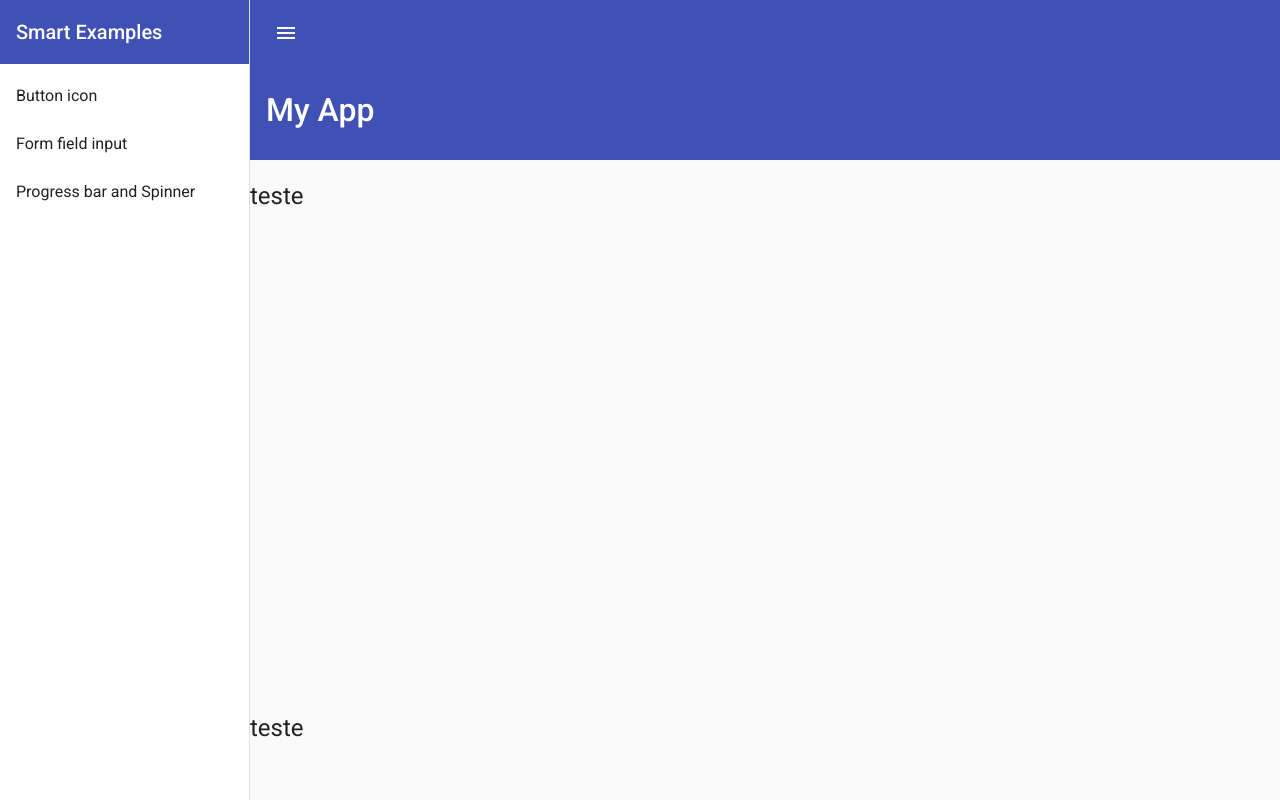
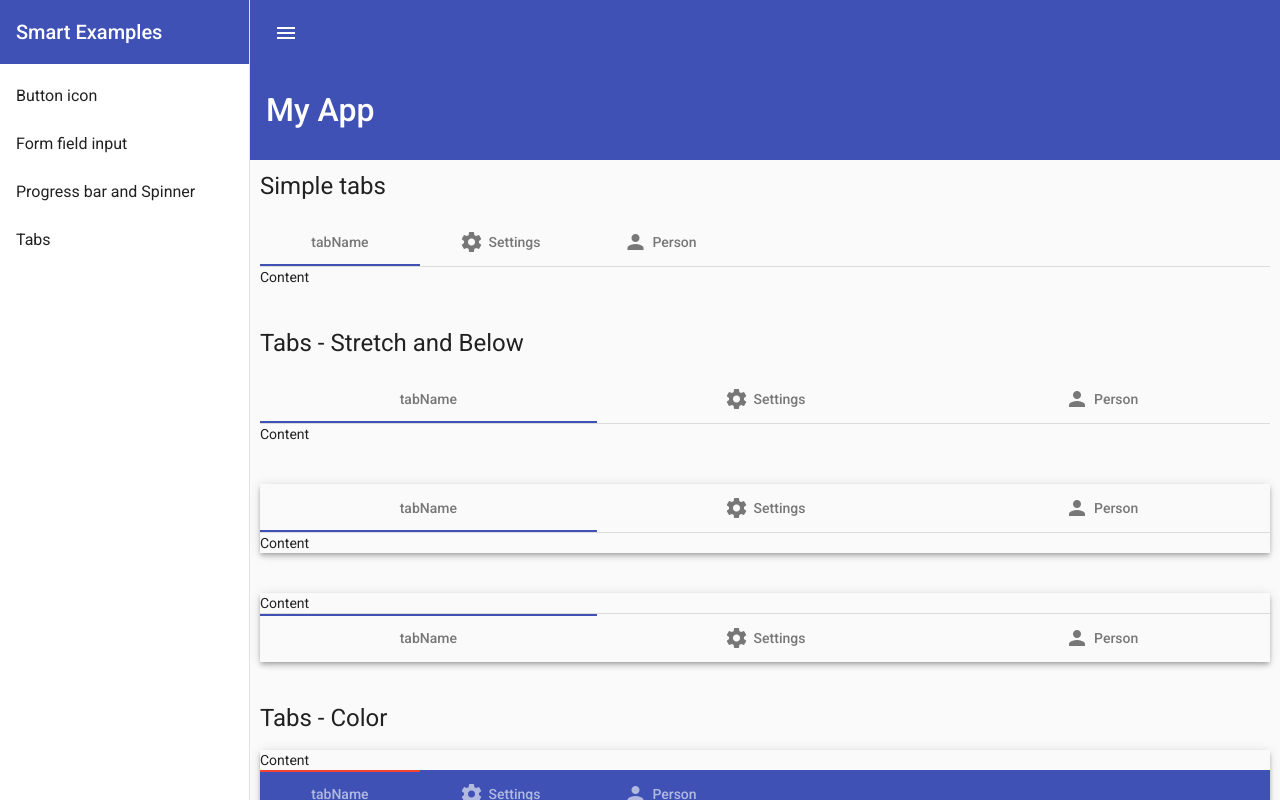
Before and after one commit to rodrigodimasr/Curso-RsJS-Angular-Material, an Angular app in the folder Angular-Material/: page /tabs in a window 1280 px wide. Before the commit this address led to /. Built offline with nearby package versions, Linux system fonts and the light colour scheme.

Commit message:
Progress Spinner e tabs

```diff
--- a/Angular-Material/src/app/Material/Material.module.ts
+++ b/Angular-Material/src/app/Material/Material.module.ts
@@ -11,6 +11,7 @@
 import { MatListModule } from '@angular/material/list';
 import { MatProgressBarModule } from '@angular/material/progress-bar';
 import { MatProgressSpinnerModule } from '@angular/material/progress-spinner';
+import { MatTabsModule } from '@angular/material/tabs';
 
 
 
@@ -25,8 +26,8 @@
     MatInputModule,
     MatListModule,
     MatProgressBarModule,
-    MatProgressSpinnerModule
-
+    MatProgressSpinnerModule,
+    MatTabsModule
   ],
   declarations: [],
   providers: [
--- a/Angular-Material/src/app/app-routing.module.ts
+++ b/Angular-Material/src/app/app-routing.module.ts
@@ -3,11 +3,13 @@
 import { ButtonsIconsComponent } from './buttons-icons/buttons-icons.component';
 import { NgModule } from '@angular/core';
 import { RouterModule, Routes } from '@angular/router';
+import { TabsComponent } from './tabs/tabs.component';
 
 const routes: Routes = [
   { path: 'buttonIcon', component: ButtonsIconsComponent },
   { path: 'formFieldInput', component: FormFieldInputComponent },
-  { path: 'progBarSpinner', component: ProgressSpinnerComponent }
+  { path: 'progBarSpinner', component: ProgressSpinnerComponent },
+  { path: 'tabs', component: TabsComponent }
 ];
 
 @NgModule({
--- a/Angular-Material/src/app/app.component.html
+++ b/Angular-Material/src/app/app.component.html
@@ -14,6 +14,7 @@
     <a mat-list-item routerLink="/buttonIcon">Button icon</a>
     <a mat-list-item routerLink="/formFieldInput">Form field input</a>
     <a mat-list-item routerLink="/progBarSpinner">Progress bar and Spinner</a>
+    <a mat-list-item routerLink="/tabs">Tabs</a>
   </mat-nav-list>
   </mat-sidenav>
 
@@ -47,10 +48,10 @@
       <router-outlet></router-outlet>
     </div>
 
+    <!-- <h1 class="title">teste</h1>
     <h1 class="title">teste</h1>
     <h1 class="title">teste</h1>
     <h1 class="title">teste</h1>
-    <h1 class="title">teste</h1>
-    <h1 class="title">teste</h1>
+    <h1 class="title">teste</h1> -->
   </mat-sidenav-content>
 </mat-sidenav-container>
--- a/Angular-Material/src/app/app.component.scss
+++ b/Angular-Material/src/app/app.component.scss
@@ -22,6 +22,7 @@
   position: fixed;
   font-size: 1rem;
   top: 0;
+  z-index: 1001;
 }
 
 .toolbar-submenu {
--- a/Angular-Material/src/app/app.module.ts
+++ b/Angular-Material/src/app/app.module.ts
@@ -10,6 +10,8 @@
 import { FormFieldInputComponent } from './form-field-input/form-field-input.component';
 import { FormsModule } from '@angular/forms';
 import { ProgressSpinnerComponent } from './progress-spinner/progress-spinner.component';
+import { TabsComponent } from './tabs/tabs.component';
+
 
 
 @NgModule({
@@ -17,7 +19,8 @@
     AppComponent,
     ButtonsIconsComponent,
     FormFieldInputComponent,
-    ProgressSpinnerComponent
+    ProgressSpinnerComponent,
+    TabsComponent
    ],
   imports: [
     BrowserModule,
--- a/Angular-Material/src/app/progress-spinner/progress-spinner.component.html
+++ b/Angular-Material/src/app/progress-spinner/progress-spinner.component.html
@@ -21,3 +21,18 @@
 [bufferValue]="currentPlaback"
 color="warn"></mat-progress-bar>
 <br>
+
+
+<br>
+<h1>Spinner</h1>
+<mat-spinner color="primary"></mat-spinner>
+<mat-spinner color="accent"></mat-spinner>
+<mat-spinner color="warn"></mat-spinner>
+<br>
+
+<br>
+<h1>Spinner - progess bar</h1>
+<mat-progress-spinner progress-bar
+  [value]="loadingPercent"
+  color="warn"></mat-progress-spinner>
+<br>
--- /dev/null
+++ b/Angular-Material/src/app/tabs/tabs.component.html
@@ -0,0 +1,136 @@
+<h1>Simple tabs</h1>
+<mat-tab-group
+mat-align-tabs="start"
+animationDuration="500ms"  >
+<mat-tab label="tabName">
+  Content
+</mat-tab>
+<mat-tab>
+  <ng-template mat-tab-label>
+    <mat-icon class="tab-icon">settings</mat-icon>
+    Settings
+  </ng-template>
+  Content
+</mat-tab>
+<mat-tab>
+  <ng-template mat-tab-label>
+    <mat-icon class="tab-icon">person</mat-icon>
+    Person
+  </ng-template>
+  Content
+</mat-tab>
+</mat-tab-group>
+
+<br><br>
+
+<h1>Tabs - Stretch and Below</h1>
+
+<mat-tab-group
+mat-stretch-tabs>
+<mat-tab label="tabName">
+  Content
+</mat-tab>
+<mat-tab>
+  <ng-template mat-tab-label>
+    <mat-icon class="tab-icon">settings</mat-icon>
+    Settings
+  </ng-template>
+  Content
+</mat-tab>
+<mat-tab>
+  <ng-template mat-tab-label>
+    <mat-icon class="tab-icon">person</mat-icon>
+    Person
+  </ng-template>
+  Content
+</mat-tab>
+</mat-tab-group>
+
+<br><br>
+
+<mat-tab-group
+mat-stretch-tabs
+class="mat-elevation-z4" >
+<mat-tab label="tabName">
+  Content
+</mat-tab>
+<mat-tab>
+  <ng-template mat-tab-label>
+    <mat-icon class="tab-icon">settings</mat-icon>
+    Settings
+  </ng-template>
+  Content
+</mat-tab>
+<mat-tab>
+  <ng-template mat-tab-label>
+    <mat-icon class="tab-icon">person</mat-icon>
+    Person
+  </ng-template>
+  Content
+</mat-tab>
+</mat-tab-group>
+
+
+<br><br>
+
+<mat-tab-group
+mat-stretch-tabs
+class="mat-elevation-z4"
+headerPosition="below">
+<mat-tab label="tabName">
+  Content
+</mat-tab>
+<mat-tab>
+  <ng-template mat-tab-label>
+    <mat-icon class="tab-icon">settings</mat-icon>
+    Settings
+  </ng-template>
+  Content
+</mat-tab>
+<mat-tab>
+  <ng-template mat-tab-label>
+    <mat-icon class="tab-icon">person</mat-icon>
+    Person
+  </ng-template>
+  Content
+</mat-tab>
+</mat-tab-group>
+
+
+<br><br>
+
+<h1>Tabs - Color</h1>
+<mat-tab-group
+class="mat-elevation-z4"
+headerPosition="below"
+color="warn"
+backgroundColor="primary"
+>
+<mat-tab label="tabName">
+  Content
+</mat-tab>
+<mat-tab>
+  <div class="mat-tab">
+    <ng-template mat-tab-label>
+      <mat-icon class="tab-icon">settings</mat-icon>
+      Settings
+    </ng-template>
+    <h1>Settings</h1>
+    <p>
+      Lorem Ipsum is simply dummy text of the printing and typesetting industry. Lorem Ipsum has been the industry's standard dummy text ever since the 1500s, when an unknown printer took a galley of type and scrambled it to make a type specimen book.
+    </p>
+  </div>
+</mat-tab>
+<mat-tab>
+  <div class="mat-tab">
+    <ng-template mat-tab-label>
+      <mat-icon class="tab-icon">person</mat-icon>
+      Person
+    </ng-template>
+    <h1>Person</h1>
+    <p>
+      Lorem Ipsum is simply dummy text of the printing and typesetting industry. Lorem Ipsum has been the industry's standard dummy text ever since the 1500s, when an unknown printer took a galley of type and scrambled it to make a type specimen book.
+    </p>
+  </div>
+</mat-tab>
+</mat-tab-group>
--- /dev/null
+++ b/Angular-Material/src/app/tabs/tabs.component.scss
@@ -0,0 +1,7 @@
+.tab-icon {
+  margin-right: 5px;;
+}
+
+.mat-tab {
+  padding: 10px 15px 0;
+}
--- /dev/null
+++ b/Angular-Material/src/app/tabs/tabs.component.ts
@@ -0,0 +1,15 @@
+import { Component, OnInit } from '@angular/core';
+
+@Component({
+  selector: 'app-tabs',
+  templateUrl: './tabs.component.html',
+  styleUrls: ['./tabs.component.scss']
+})
+export class TabsComponent implements OnInit {
+
+  constructor() { }
+
+  ngOnInit(): void {
+  }
+
+}
```
